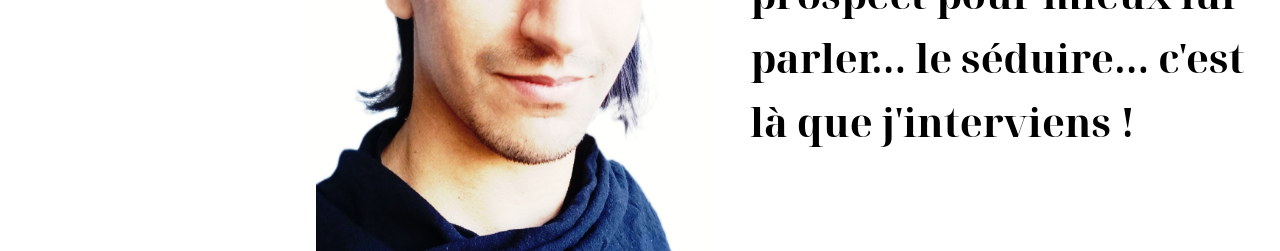
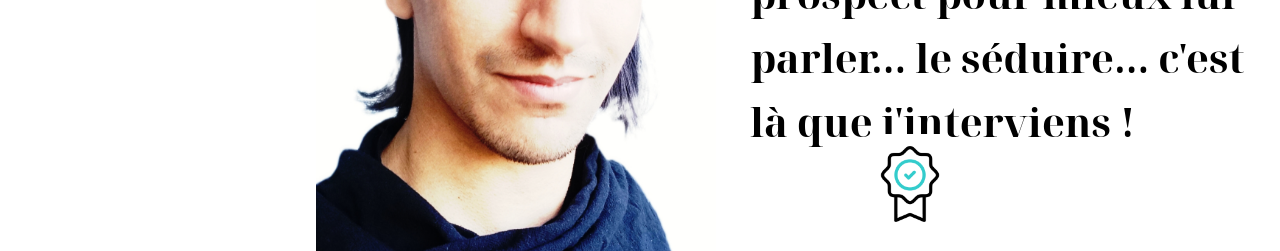
Before and after one commit to SaladinX1/Saladin_Copywriting_Site, a website: page index.html in a window 1280 px wide. Shown: the part 740-991 px from the top of the page. Drawn offline with nearby package versions, Linux system fonts and the light colour scheme; files that its build step writes are made by us from their sources; a web font is replaced by a local one.

Commit message:
modification du design pour la page index

```diff
--- a/sass/layouts/_layouts.scss
+++ b/sass/layouts/_layouts.scss
@@ -75,7 +75,6 @@ ul {
 flex-direction: column;
 margin:  100px;
     & img {
-        position: relative;
         height: 500px;
         width: 400px;
         object-fit: cover;
@@ -94,6 +93,13 @@ margin:  100px;
     & a {
         text-decoration: none;
 
+    }
+    & .medal-icon {
+        position: absolute;
+        height: 100px;
+        width: 100px;
+        top:300px;
+        right: 220px;
     }
 
 }
```
